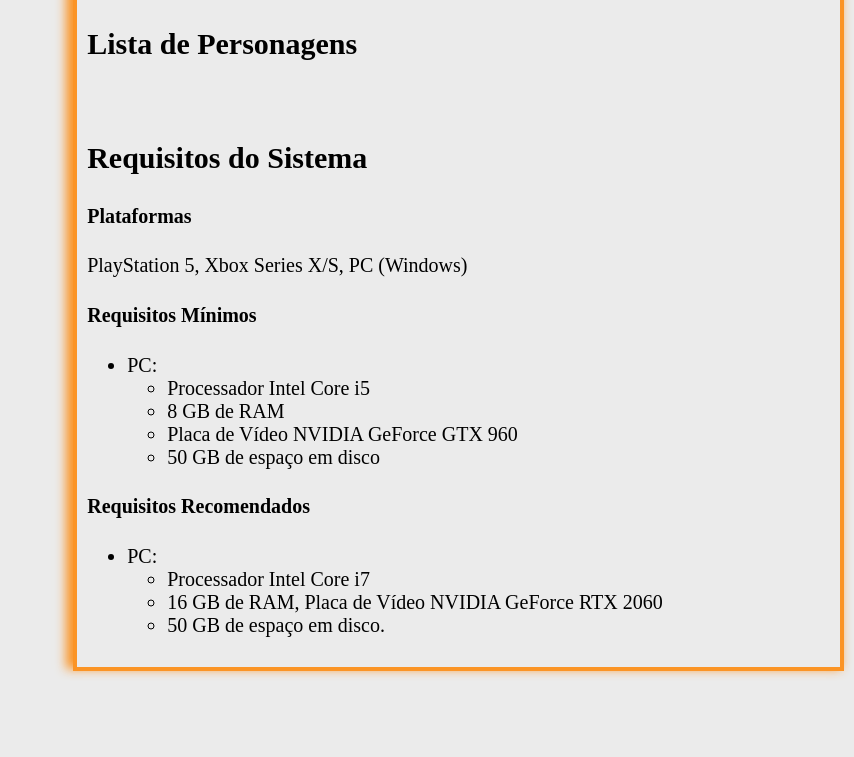
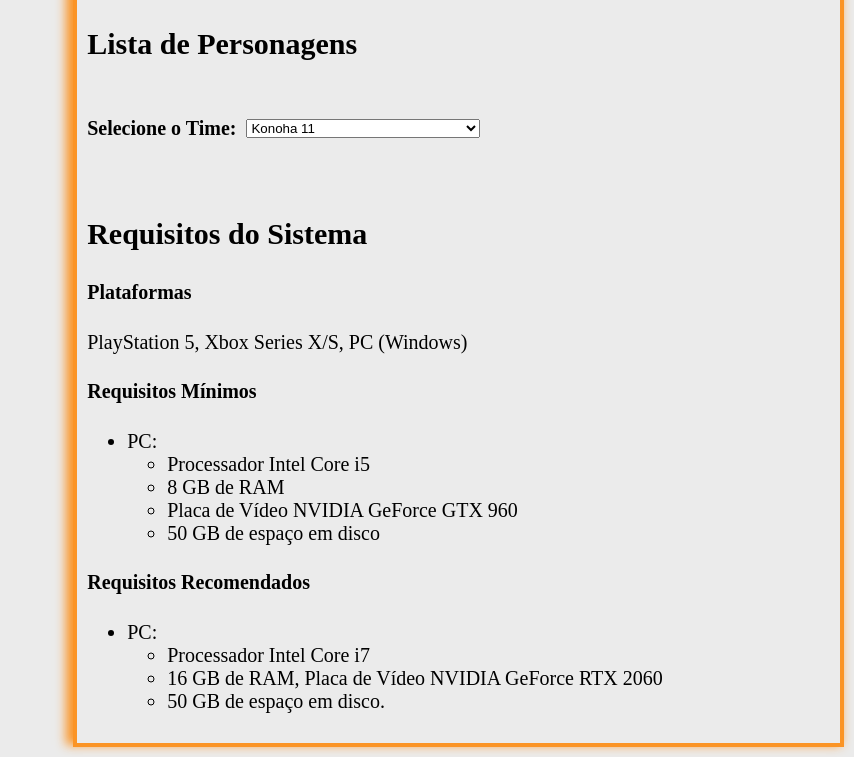
Before and after one commit to Walttinho/Koru-games, a plain HTML site: page pages/jogos/naruto/index.html in a window 1280 px wide. Shown: the part 1230-1987 px from the top of the page, without its empty margins (426-1280 px from the left). Before the commit the page ends 1911 px from the top, so only its background shows below. Drawn offline with Linux system fonts and the light colour scheme; no server answers.

Commit message:
Ajuste links da api (#8)
* ajuste link api

* fix: api externa

```diff
--- a/pages/jogos/naruto/index.html
+++ b/pages/jogos/naruto/index.html
@@ -76,6 +76,19 @@
         </div>
         <div class="lista-personagens">
           <h3>Lista de Personagens</h3>
+          <div class="linha">
+            <h4>Selecione o Time:</h4>
+            <select id="opcoes" onchange="listarPersonagensCarrossel()">
+              <option value="1">Konoha 11</option>
+              <option value="2">Third Division</option>
+              <option value="3">Fifth Division</option>
+              <option value="4">Fourth Division</option>
+              <option value="5">First Division</option>
+              <option value="6">Konoha Military Police Force</option>
+              <option value="7">Medic Corps</option>
+              <option value="8">Seven Ninja Swordsmen of the Mist</option>
+            </select>
+          </div>
           <div id="personagemCarrossel" class="carrosel"></div>
         </div>
         <div class="requirements">
--- a/pages/jogos/naruto/script/index.js
+++ b/pages/jogos/naruto/script/index.js
@@ -1,22 +1,4 @@
 
-/* (async function listarPersonagens() {
-  await fetch("https://www.narutodb.xyz/api/character?limit=2000")
-    .then((response) => response.json())
-    .then((data) => {
-      console.log(data);
-      if (!data) {
-        document.createElement("h3").textContent =
-          "Carregando Personagens...";
-        return console.log("carregando");
-      }
-      for (let i = 3; i < data.characters.length; i++) {
-        let option = document.createElement("option");
-        option.value = data.characters[i].id;
-        option.innerHTML = data.characters[i].name;
-        document.getElementById("listarPersonagens").appendChild(option);
-      }
-    });
-})(); */
 async function verificarImagemValida(url) {
   try {
     const response = await fetch(url, { method: "HEAD" });
@@ -34,64 +16,90 @@ async function carregarImagemValida(url, fallbackUrl) {
     return fallbackUrl;
   }
 }
-(async function listarPersonagensCarrossel() {
+
+async function listarPersonagensCarrossel() {
   try {
-    // Faz uma requisição para obter os dados dos personagens de uma URL
-    const response = await fetch(
-      "https://narutodb.xyz/api/character?limit=2000"
-    );
+    const selectElement = document.getElementById("opcoes");
+    const selectedOption = selectElement.value;
 
-    // Converte a resposta para o formato JSON
+    let url = "https://narutodb.xyz/api/team/61"
+
+    switch (selectedOption) {
+      case "1":
+        url = "https://narutodb.xyz/api/team/61";
+        break;
+      case "2":
+        url = "https://narutodb.xyz/api/team/177";
+        break;
+      case "3":
+        url = "https://narutodb.xyz/api/team/24";//alterar
+        break;
+      case "4":
+        url = "https://narutodb.xyz/api/team/30";
+        break;
+      case "5":
+        url = "https://narutodb.xyz/api/team/26";
+        break;
+      case "6":
+        url = "https://narutodb.xyz/api/team/66";
+        break;
+      case "7":
+        url = "https://narutodb.xyz/api/team/83";
+        break;
+      case "8":
+        url = "https://narutodb.xyz/api/team/101";
+        break;
+      default:
+        url = "https://narutodb.xyz/api/team/177";
+        return;
+    }
+
+    const response = await fetch(url);
     const data = await response.json();
 
-    // Exibe os dados recebidos no console para fins de depuração
     console.log(data);
 
-    // Obtém o elemento HTML onde serão inseridos os personagens
     const carroselElemento = document.getElementById("personagemCarrossel");
+    carroselElemento.innerHTML = "";
 
-    // Verifica se 'data' e 'data.characters' estão definidos e são arrays
     if (data && data.characters && Array.isArray(data.characters)) {
-      // Itera sobre os personagens a partir do índice 3 (supondo que existem pelo menos 3 personagens)
-      for (let i = 3; i < data.characters.length; i++) {
-        // Cria um elemento div para representar um personagem
+      for (let i = 0; i < data.characters.length; i++) {
         const divPersonagem = document.createElement("div");
         divPersonagem.classList.add("personagem");
 
-        // Cria um elemento <p> para o nome do personagem
         const nomePersonagem = document.createElement("p");
         nomePersonagem.textContent = data.characters[i].name;
 
-        // Cria um elemento <img> para a imagem do personagem
         const imagemPersonagem = document.createElement("img");
 
-        // Carrega a imagem do personagem de uma URL e define um fallback se a imagem não carregar
         const imagemUrl = await carregarImagemValida(
           data.characters[i].images[0],
           "./image/activities.svg"
         );
 
-        // Define a URL da imagem e o texto alternativo (alt) para acessibilidade
         imagemPersonagem.src = imagemUrl;
         imagemPersonagem.alt = data.characters[i].name;
 
-        // Adiciona um evento de clique na imagem que redireciona para a página do personagem
         imagemPersonagem.addEventListener("click", () => {
           window.location.href = `./personagens/personagem.html?character=${data.characters[i].id}`;
         });
 
-        // Adiciona os elementos criados ao elemento do carrossel
         divPersonagem.appendChild(imagemPersonagem);
         divPersonagem.appendChild(nomePersonagem);
         carroselElemento.appendChild(divPersonagem);
       }
     } else {
+
       console.error('Os dados dos personagens estão em um formato inesperado ou não foram recebidos corretamente.');
     }
   } catch (error) {
     console.error('Erro ao buscar ou analisar os dados:', error);
   }
-})();
+}
+
+document.addEventListener("DOMContentLoaded", () => {
+  listarPersonagensCarrossel();
+});
 
 
 function redirecionarParaPersonagem() {
@@ -100,9 +108,7 @@ function redirecionarParaPersonagem() {
   window.location.href = `./personagens/personagem.html?character=${selecionaPersonagem}`;
 }
 
-document
-  .querySelector(".carrosel")
-  .addEventListener("mousemove", (event) => {
+document.querySelector(".carrosel").addEventListener("mousemove", (event) => {
   const container = document.querySelector(".carrosel");
 
   if (event.pageX > container.offsetLeft + container.offsetWidth - 80) {
@@ -112,42 +118,33 @@ document
   }
 });
 
-
-// scripts.js
 const listaImagens = [
-  'https://media.graphassets.com/1XGdFvojRsa5QJxI0PFz',
-  'https://media.graphassets.com/gk1TRPpwT3meNPVldAGE',
-  'https://media.graphassets.com/v9oaZywuSHGubrE51z1c',
-  'https://media.graphassets.com/a1TskZ1R8ubIMiBprVcQ',
-  'https://media.graphassets.com/ZtNX16tqT6imDl7IQLto',
-  'https://media.graphassets.com/PBVeCo1tTrqmajQUoQzQ',
-  'https://media.graphassets.com/53yUSA2QvfoPzuAXGQYw',
+  "https://media.graphassets.com/1XGdFvojRsa5QJxI0PFz",
+  "https://media.graphassets.com/gk1TRPpwT3meNPVldAGE",
+  "https://media.graphassets.com/v9oaZywuSHGubrE51z1c",
+  "https://media.graphassets.com/a1TskZ1R8ubIMiBprVcQ",
+  "https://media.graphassets.com/ZtNX16tqT6imDl7IQLto",
+  "https://media.graphassets.com/PBVeCo1tTrqmajQUoQzQ",
+  "https://media.graphassets.com/53yUSA2QvfoPzuAXGQYw",
   "https://img.hype.games/cdn/8f839c29-a960-41dd-a1cf-7e1fc9a1fad4Cover_Screeshot_1.jpg",
   "https://static1.thegamerimages.com/wordpress/wp-content/uploads/2021/05/NarutoRiseOfANinja.png",
   "https://s2-techtudo.glbimg.com/hzDW8_RabTYnNM_0O_cGsEP8oIs=/0x0:840x473/984x0/smart/filters:strip_icc()/i.s3.glbimg.com/v1/AUTH_08fbf48bc0524877943fe86e43087e7a/internal_photos/bs/2023/E/c/eB4mamS0CQE6fD1Vh50Q/141406.jpg",
-  "https://sm.ign.com/t/ign_pl/blogroll/n/naruto-shi/naruto-shippuden-ultimate-ninja-storm-4-coming-to_272u.1280.jpg"
-
-
-
-
+  "https://sm.ign.com/t/ign_pl/blogroll/n/naruto-shi/naruto-shippuden-ultimate-ninja-storm-4-coming-to_272u.1280.jpg",
 ];
 
-const mainImg = document.getElementById('imagemPrincipal');
-const minhaturasCarrosel = document.getElementById('minhaturasCarrosel');
+const mainImg = document.getElementById("imagemPrincipal");
+const minhaturasCarrosel = document.getElementById("minhaturasCarrosel");
 
-// Exibir imagem principal ao carregar a página
 mainImg.src = listaImagens[0];
 
-// Criar miniaturas das imagens
 listaImagens.forEach((imagem, index) => {
-  const thumbnail = document.createElement('img');
+  const thumbnail = document.createElement("img");
   thumbnail.src = imagem;
-  thumbnail.addEventListener('click', () => {
+  thumbnail.addEventListener("click", () => {
     mainImg.src = imagem;
   });
   minhaturasCarrosel.appendChild(thumbnail);
 });
-
 
 function autoScroll(carrosselElement) {
   let scrollAmount = 0;
@@ -158,16 +155,18 @@ function autoScroll(carrosselElement) {
     carrosselElement.scrollTo({
       top: 0,
       left: scrollAmount,
-      behavior: 'smooth'
+      behavior: "smooth",
     });
 
-    if (scrollAmount >= (carrosselElement.scrollWidth - carrosselElement.clientWidth)) {
+    if (
+      scrollAmount >=
+      carrosselElement.scrollWidth - carrosselElement.clientWidth
+    ) {
       scrollAmount = 0;
     }
   }
 
-  setInterval(scroll, 50); // Ajuste a velocidade de rolagem conforme necessário
+  setInterval(scroll, 50);
 }
 
-autoScroll(minhaturasCarrosel); // Chama a função para o carrossel de miniaturas
-// Chama a função para o carrossel de personagens
+autoScroll(minhaturasCarrosel);
--- a/pages/jogos/naruto/style/style.css
+++ b/pages/jogos/naruto/style/style.css
@@ -130,3 +130,9 @@ main {
 .personagem:hover img {
   transform: scale(1.15);
 }
+.linha {
+  /* Define a exibição em linha para os elementos */
+  display: flex;
+  align-items: center; /* Alinha verticalmente */
+  gap: 10px; /* Espaçamento entre os elementos */
+}
```
Lines whose indentation alone changed are shown as unchanged.
